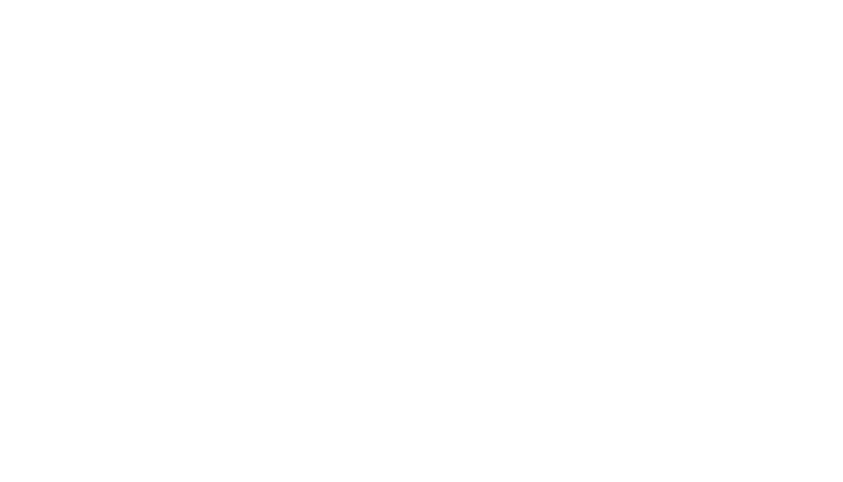
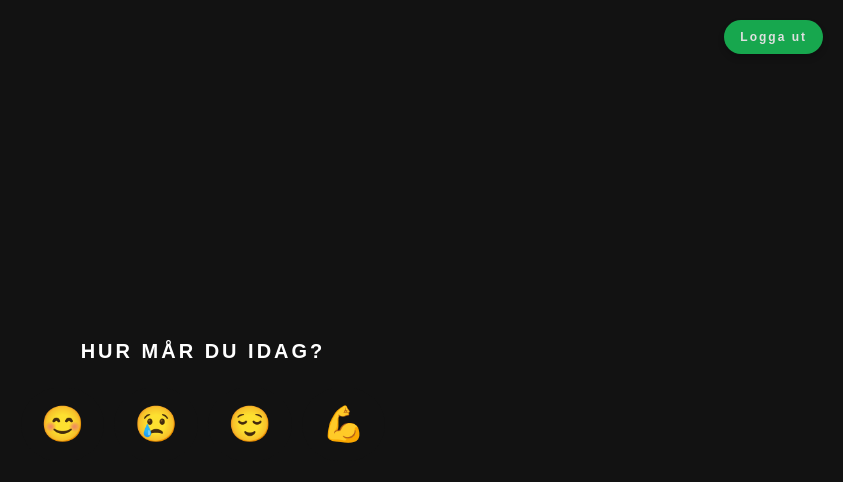
Before and after one commit to sofiapasco/my-daily-music, a React (Vite) app: page /mood-selection in a window 1280 px wide. Before the commit this address had no page. Shown: the top 482 px of the page, without its empty margins (437-1280 px from the left). Built offline with nearby package versions, Linux system fonts and the light colour scheme.

Commit message:
fixed moodselection

```diff
--- a/src/App.tsx
+++ b/src/App.tsx
@@ -3,6 +3,7 @@ import { AuthProvider } from "./context/AuthContext";
 import Login from "./pages/Login";
 import Callback from "./pages/Callback";
 import DailySong from "./pages/DailySong";
+import MoodSelection from "./pages/MoodSelection";
 
 import "../src/assets/App.scss";
 
@@ -13,6 +14,7 @@ function App() {
             <Route path="/" element={<Login />} />
             <Route path="/callback" element={<Callback />} />
             <Route path="/daily-song" element={<DailySong />} />
+            <Route path="/mood-selection" element={<MoodSelection />} />
           </Routes>
       </AuthProvider>
 
--- a/src/assets/App.scss
+++ b/src/assets/App.scss
@@ -62,3 +62,62 @@
     transform: rotate(360deg);
   }
 }
+
+.logout-btn {
+    position: absolute;
+    top: 20px;
+    right: 20px;
+    padding: 8px 16px;
+    font-size: 12px;
+    font-weight: bold;
+    background-color: #17a74e;
+    color: #e0e0e0;
+    border: none;
+    letter-spacing: 2px;
+    border-radius: 30px;
+    cursor: pointer;
+    box-shadow: 0px 4px 6px rgba(0, 0, 0, 0.2);
+    transition: transform 0.3s, box-shadow 0.3s;
+  }
+
+  .mood-selection-container {
+    display: flex;
+    flex-direction: column;
+    align-items: center;
+    justify-content: center;
+    height: 100vh;
+    background-color: #121212;
+    color: white;
+    font-family: "Arial", sans-serif;
+    text-align: center;
+
+    h1 {
+      margin-bottom: 20px;
+      font-size: 20px;
+      letter-spacing: 3px;
+      margin-bottom: 20px;
+      display: inline-block;
+      padding-bottom: 5px;
+      font-weight: bold;
+    }
+
+    .mood-buttons {
+      display: flex;
+      gap: 10px;
+
+      button {
+        padding: 10px 20px;
+        font-size: 35px;
+        border: none;
+        background-color: #121212;
+        border-radius: 40px;
+        cursor: pointer;
+        transition: transform 0.3s;
+
+        &:hover {
+          transform: scale(1.1);
+          background-color: #17a74e;
+        }
+      }
+    }
+  }
--- a/src/context/AuthContext.tsx
+++ b/src/context/AuthContext.tsx
@@ -3,6 +3,7 @@ import React, { createContext, useState, useContext } from "react";
 type AuthContextType = {
   accessToken: string | null;
   setAccessToken: (token: string | null) => void;
+  logout: () => void;
 };
 
 const AuthContext = createContext<AuthContextType | undefined>(undefined);
@@ -10,8 +11,14 @@ const AuthContext = createContext<AuthContextType | undefined>(undefined);
 export const AuthProvider: React.FC<{ children: React.ReactNode }> = ({ children }) => {
   const [accessToken, setAccessToken] = useState<string | null>(localStorage.getItem("spotifyAccessToken"));
 
+  const logout = () => {
+    localStorage.removeItem("spotifyAccessToken");
+    setAccessToken(null);
+    window.location.href = "/";
+  };
+
   return (
-    <AuthContext.Provider value={{ accessToken, setAccessToken }}>
+    <AuthContext.Provider value={{ accessToken, setAccessToken,logout }}>
       {children}
     </AuthContext.Provider>
   );
--- a/src/pages/Callback.tsx
+++ b/src/pages/Callback.tsx
@@ -7,15 +7,13 @@ const Callback: React.FC = () => {
   const { setAccessToken } = useAuth();
 
   useEffect(() => {
-    // Hämta token från URL-hashen
     const hash = window.location.hash;
     const token = new URLSearchParams(hash.substring(1)).get("access_token");
 
     if (token) {
-      console.log("Token sparad:", token);
       setAccessToken(token);
       localStorage.setItem("spotifyAccessToken", token);
-      navigate("/daily-song");
+      navigate("/mood-selection");
     } else {
       console.error("Ingen access-token hittades");
     }
--- a/src/pages/DailySong.tsx
+++ b/src/pages/DailySong.tsx
@@ -3,10 +3,15 @@ import { useAuth } from "../context/AuthContext";
 import { Song } from "../types/song";
 
 const DailySong = () => {
-  const { accessToken } = useAuth();
+  const { accessToken, logout} = useAuth();
   const [song, setSong] = useState<Song | null>(null);
+  const [mood, setMood] = useState<string | null>(null);
 
   useEffect(() => {
+    // Hämta valt humör från localStorage
+    const storedMood = localStorage.getItem("selectedMood");
+    setMood(storedMood);
+
     if (accessToken) {
       const today = new Date();
       const dayIdentifier = today.getFullYear() + "-" + (today.getMonth() + 1) + "-" + today.getDate();
@@ -30,7 +35,11 @@ const DailySong = () => {
 
   return (
     <div className="daily-song-container">
+    <button className="logout-btn" onClick={logout}>
+        Logga ut
+      </button>
       <h1 className="daily-song-title">DAGENS LÅT</h1>
+      {mood && <p className="mood-text">Du känner dig: {mood}</p>}
       {song ? (
         <div className="song-info">
           <p className="song-name">{song.name}</p>
--- /dev/null
+++ b/src/pages/MoodSelection.tsx
@@ -0,0 +1,32 @@
+import React, { useState } from "react";
+import { useNavigate } from "react-router-dom";
+import { useAuth } from "../context/AuthContext";
+
+const MoodSelection: React.FC = () => {
+  const { logout} = useAuth();
+  const [mood, setMood] = useState<string | null>(null);
+  const navigate = useNavigate();
+
+  const handleMoodSelection = (selectedMood: string) => {
+    setMood(selectedMood);
+    localStorage.setItem("selectedMood", selectedMood);
+    navigate("/daily-song");
+  };
+
+  return (
+    <div className="mood-selection-container">
+       <button className="logout-btn" onClick={logout}>
+        Logga ut
+      </button>
+      <h1>HUR MÅR DU IDAG?</h1>
+      <div className="mood-buttons">
+        <button onClick={() => handleMoodSelection("Glad")}> 😊</button>
+        <button onClick={() => handleMoodSelection("Ledsen")}>😢</button>
+        <button onClick={() => handleMoodSelection("Avslappnad")}>😌</button>
+        <button onClick={() => handleMoodSelection("Taggad")}>💪</button>
+      </div>
+    </div>
+  );
+};
+
+export default MoodSelection;
```
